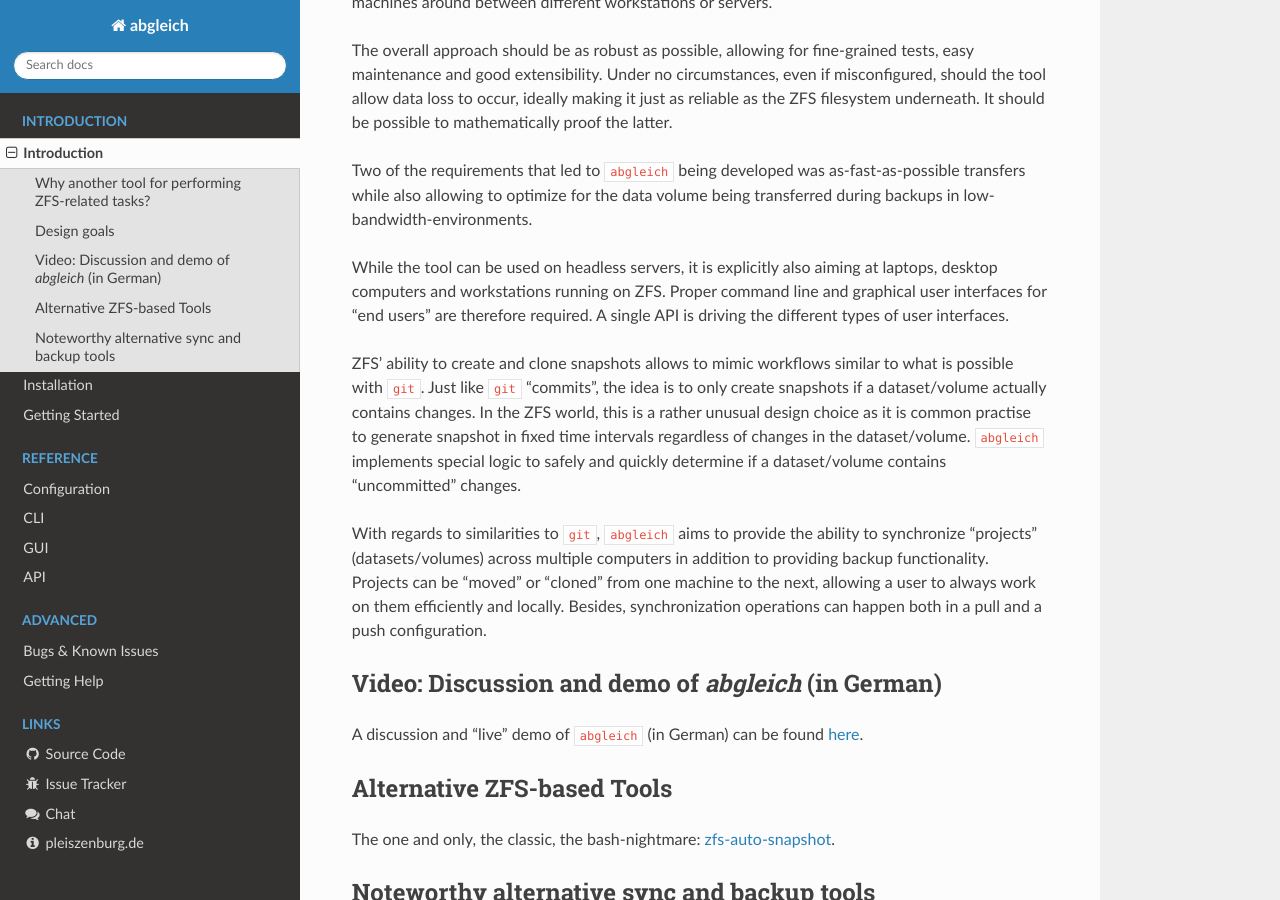
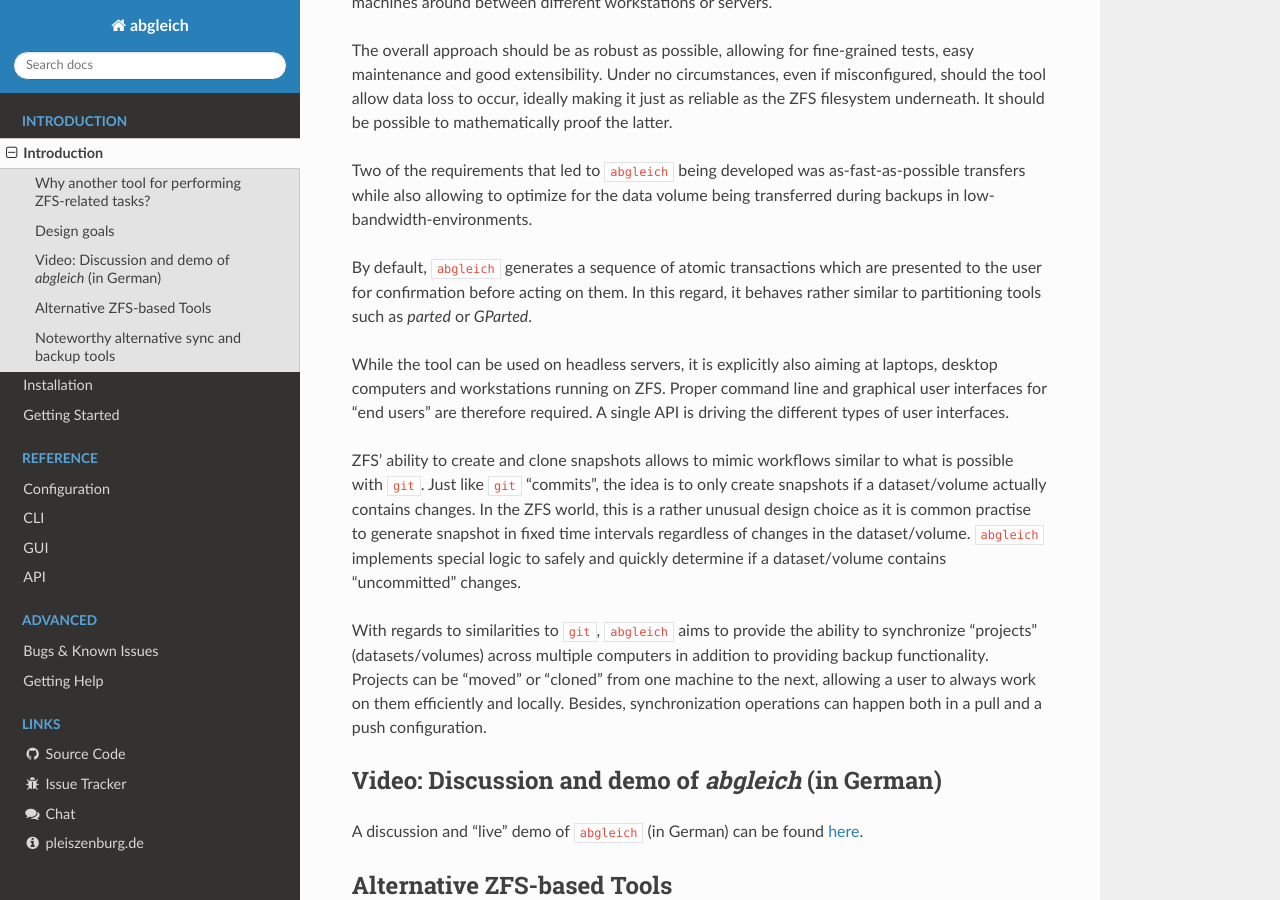
Before and after one commit to pleiszenburg/abgleich, a Sphinx documentation site: the page built from docs/source/introduction.rst, in a window 1280 px wide and 900 px high, scrolled down 931 px. Built offline with Sphinx 7.4.7 and the Read the Docs theme 2.0.0, drawn with Linux system fonts in a browser that asks for light colours.

Commit message:
transactions

```diff
--- a/docs/source/introduction.rst
+++ b/docs/source/introduction.rst
@@ -18,6 +18,8 @@
 The overall approach should be as robust as possible, allowing for fine-grained tests, easy maintenance and good extensibility. Under no circumstances, even if misconfigured, should the tool allow data loss to occur, ideally making it just as reliable as the ZFS filesystem underneath. It should be possible to mathematically proof the latter.
 
 Two of the requirements that led to ``abgleich`` being developed was as-fast-as-possible transfers while also allowing to optimize for the data volume being transferred during backups in low-bandwidth-environments.
+
+By default, ``abgleich`` generates a sequence of atomic transactions which are presented to the user for confirmation before acting on them. In this regard, it behaves rather similar to partitioning tools such as *parted* or *GParted*.
 
 While the tool can be used on headless servers, it is explicitly also aiming at laptops, desktop computers and workstations running on ZFS. Proper command line and graphical user interfaces for "end users" are therefore required. A single API is driving the different types of user interfaces.
 
```
